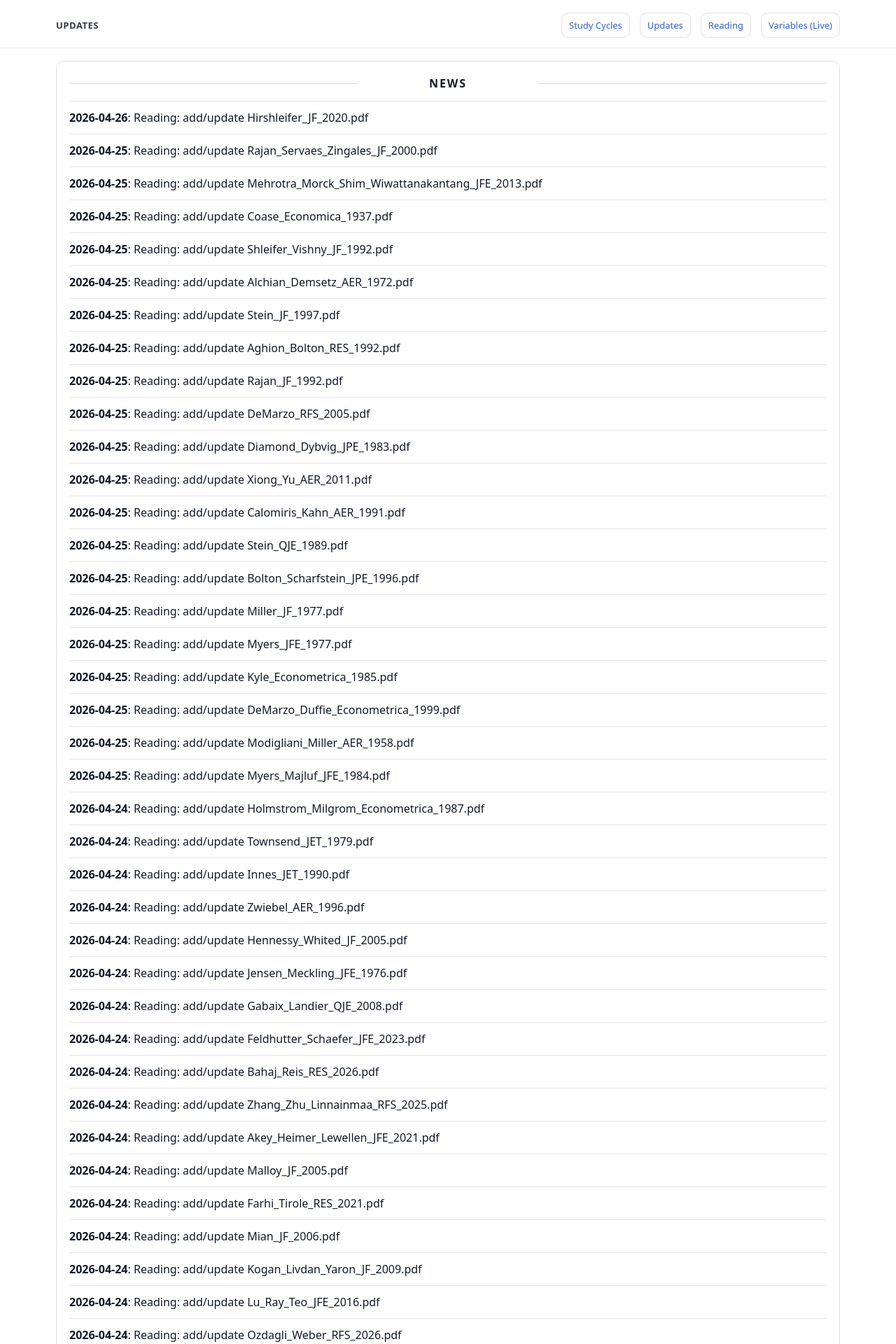
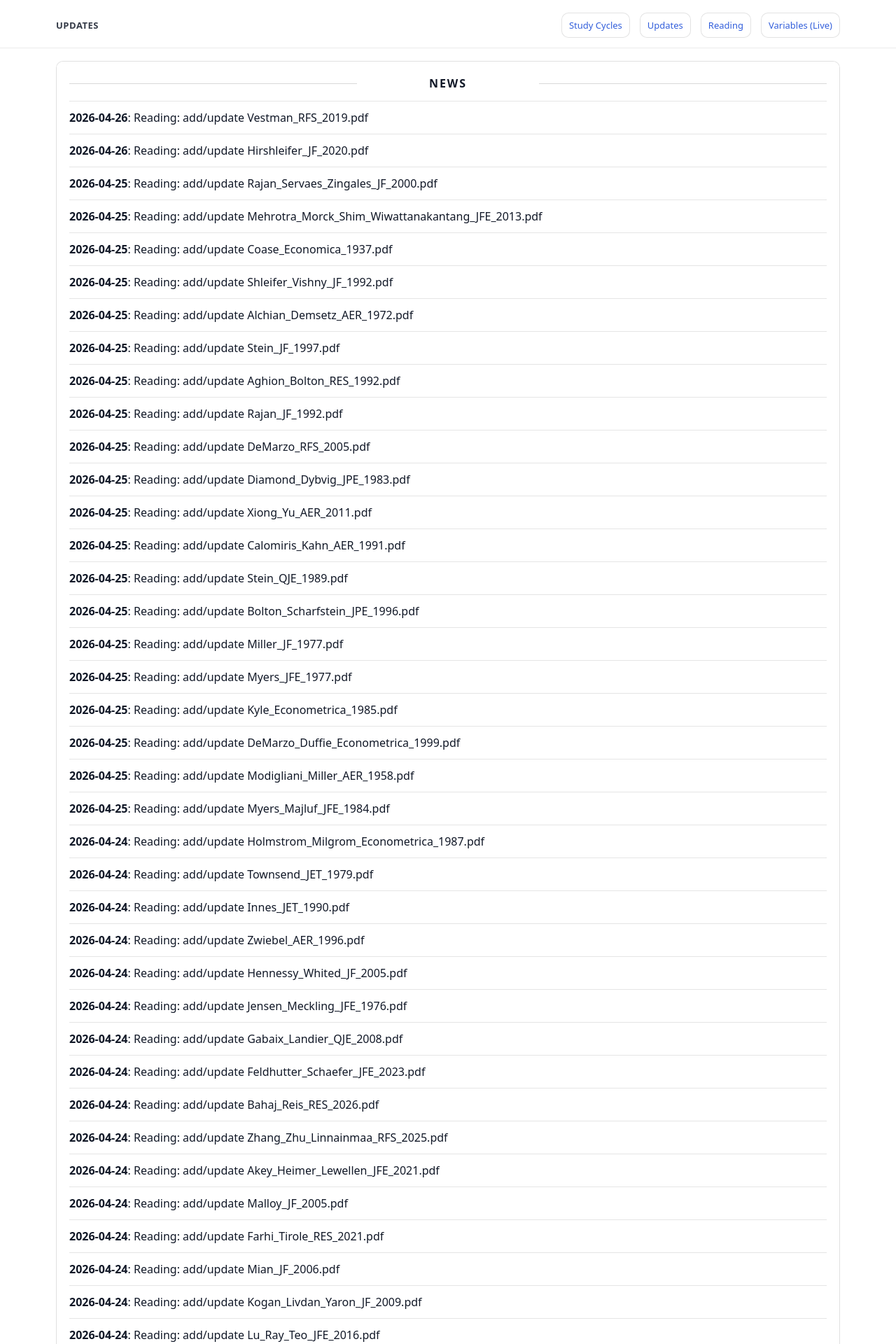
Before and after one commit to yaxinzn/study-archive, a Jekyll site: the page built from updates/index.md, in a window 1280 px wide. Shown: the top 1920 px of the page at 70% size. Built offline with Jekyll 4.4.1, drawn with Linux system fonts in a browser that asks for light colours; some of the changed text lies outside the part shown.

Commit message:
chore: update NEWS feed

```diff
--- a/_data/news.yml
+++ b/_data/news.yml
@@ -1,4 +1,7 @@
 # Auto-generated update history (sorted newest -> oldest). Do not edit manually.
+- ts: "1777161588"
+  date: "2026-04-26"
+  title: "Reading: add/update Vestman_RFS_2019.pdf"
 - ts: "1777151343"
   date: "2026-04-26"
   title: "Reading: add/update Hirshleifer_JF_2020.pdf"
```
